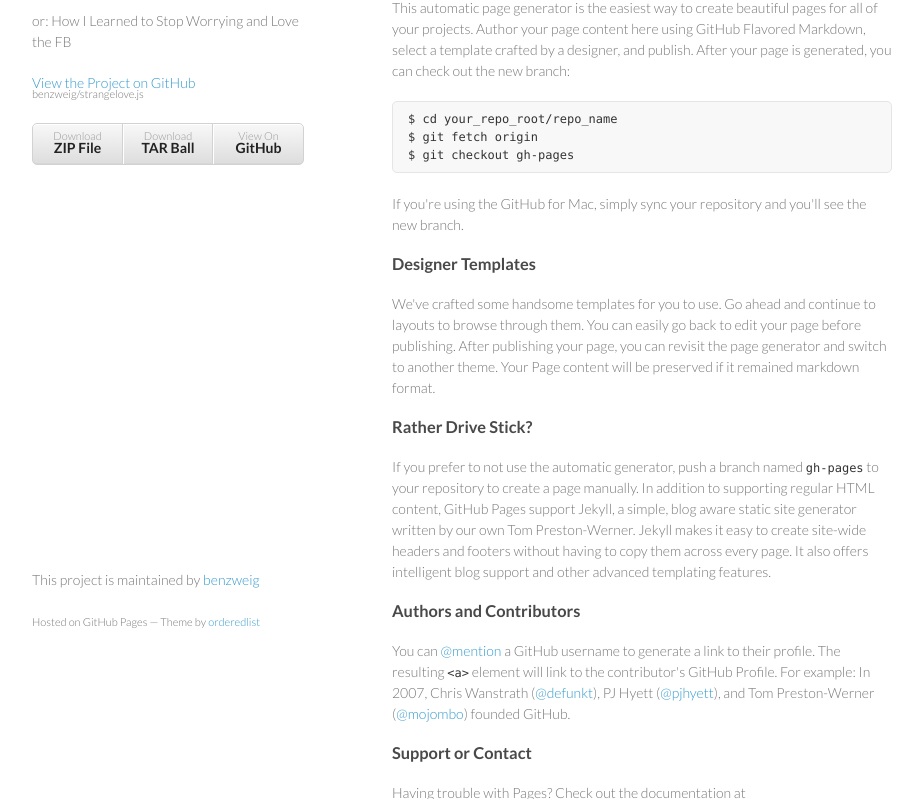
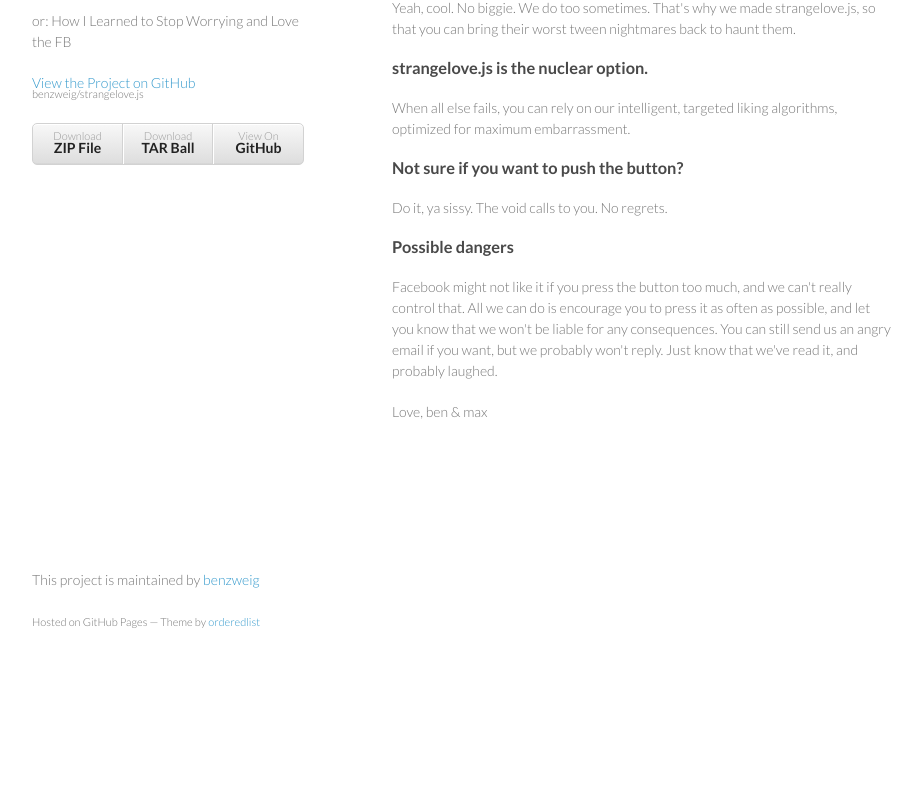
Before and after one commit to benzweig/nightmare.js, a plain HTML site: page index.html in a window 1280 px wide. Shown: the part 99-898 px from the top of the page, without its empty margins (178-1101 px from the left). After the commit the page ends 800 px from the top, so only its background shows below. Drawn offline with Linux system fonts and the light colour scheme.

```diff
--- a/index.html
+++ b/index.html
@@ -29,36 +29,27 @@
       </header>
       <section>
         <h3>
-<a id="welcome-to-github-pages" class="anchor" href="#welcome-to-github-pages" aria-hidden="true"><span class="octicon octicon-link"></span></a>Welcome to GitHub Pages.</h3>
+<a id="do-you-hate-your-friends" class="anchor" href="#do-you-hate-your-friends" aria-hidden="true"><span class="octicon octicon-link"></span></a>Do you hate your friends?</h3>
 
-<p>This automatic page generator is the easiest way to create beautiful pages for all of your projects. Author your page content here using GitHub Flavored Markdown, select a template crafted by a designer, and publish. After your page is generated, you can check out the new branch:</p>
-
-<pre><code>$ cd your_repo_root/repo_name
-$ git fetch origin
-$ git checkout gh-pages
-</code></pre>
-
-<p>If you're using the GitHub for Mac, simply sync your repository and you'll see the new branch.</p>
+<p>Yeah, cool. No biggie. We do too sometimes. That's why we made strangelove.js, so that you can bring their worst tween nightmares back to haunt them. </p>
 
 <h3>
-<a id="designer-templates" class="anchor" href="#designer-templates" aria-hidden="true"><span class="octicon octicon-link"></span></a>Designer Templates</h3>
+<a id="strangelovejs-is-the-nuclear-option" class="anchor" href="#strangelovejs-is-the-nuclear-option" aria-hidden="true"><span class="octicon octicon-link"></span></a>strangelove.js is the nuclear option.</h3>
 
-<p>We've crafted some handsome templates for you to use. Go ahead and continue to layouts to browse through them. You can easily go back to edit your page before publishing. After publishing your page, you can revisit the page generator and switch to another theme. Your Page content will be preserved if it remained markdown format.</p>
+<p>When all else fails, you can rely on our intelligent, targeted liking algorithms, optimized for maximum embarrassment.</p>
 
 <h3>
-<a id="rather-drive-stick" class="anchor" href="#rather-drive-stick" aria-hidden="true"><span class="octicon octicon-link"></span></a>Rather Drive Stick?</h3>
+<a id="not-sure-if-you-want-to-push-the-button" class="anchor" href="#not-sure-if-you-want-to-push-the-button" aria-hidden="true"><span class="octicon octicon-link"></span></a>Not sure if you want to push the button?</h3>
 
-<p>If you prefer to not use the automatic generator, push a branch named <code>gh-pages</code> to your repository to create a page manually. In addition to supporting regular HTML content, GitHub Pages support Jekyll, a simple, blog aware static site generator written by our own Tom Preston-Werner. Jekyll makes it easy to create site-wide headers and footers without having to copy them across every page. It also offers intelligent blog support and other advanced templating features.</p>
+<p>Do it, ya sissy. The void calls to you. No regrets.</p>
 
 <h3>
-<a id="authors-and-contributors" class="anchor" href="#authors-and-contributors" aria-hidden="true"><span class="octicon octicon-link"></span></a>Authors and Contributors</h3>
+<a id="possible-dangers" class="anchor" href="#possible-dangers" aria-hidden="true"><span class="octicon octicon-link"></span></a>Possible dangers</h3>
 
-<p>You can <a href="https://github.com/blog/821" class="user-mention">@mention</a> a GitHub username to generate a link to their profile. The resulting <code>&lt;a&gt;</code> element will link to the contributor's GitHub Profile. For example: In 2007, Chris Wanstrath (<a href="https://github.com/defunkt" class="user-mention">@defunkt</a>), PJ Hyett (<a href="https://github.com/pjhyett" class="user-mention">@pjhyett</a>), and Tom Preston-Werner (<a href="https://github.com/mojombo" class="user-mention">@mojombo</a>) founded GitHub.</p>
+<p>Facebook might not like it if you press the button too much, and we can't really control that. All we can do is encourage you to press it as often as possible, and let you know that we won't be liable for any consequences. You can still send us an angry email if you want, but we probably won't reply. Just know that we've read it, and probably laughed.</p>
 
-<h3>
-<a id="support-or-contact" class="anchor" href="#support-or-contact" aria-hidden="true"><span class="octicon octicon-link"></span></a>Support or Contact</h3>
-
-<p>Having trouble with Pages? Check out the documentation at <a href="https://help.github.com/pages">https://help.github.com/pages</a> or contact <a href="mailto:support@github.com">support@github.com</a> and we’ll help you sort it out.</p>
+<p>Love,
+ben &amp; max</p>
       </section>
       <footer>
         <p>This project is maintained by <a href="https://github.com/benzweig">benzweig</a></p>
```
Also changed, not shown: params.json (+1 -1 lines).
